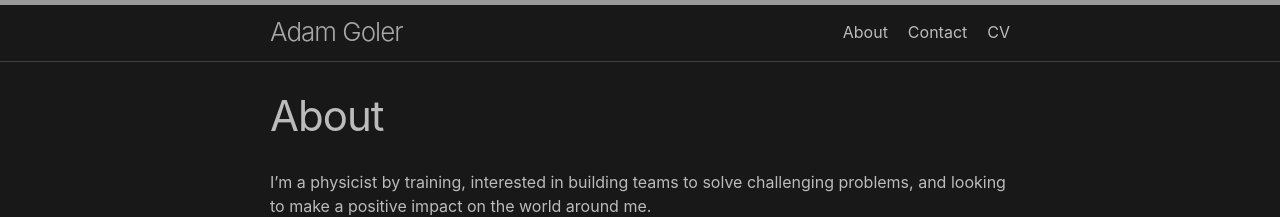
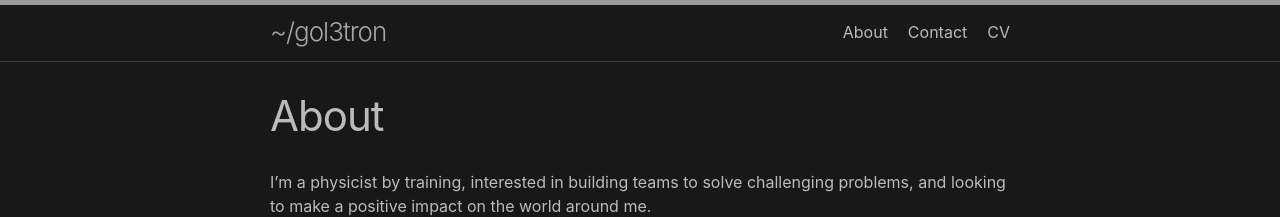
Before and after one commit to gol3tron/gol3tron.github.io, a Jekyll site: the page built from about.md, in a window 1280 px wide. Shown: the top 217 px of the page. Built offline with Jekyll 4.4.1, drawn with Linux system fonts in a browser that asks for light colours.

Commit message:
Update _config.yml

```diff
--- a/_config.yml
+++ b/_config.yml
@@ -1,4 +1,4 @@
-title: Adam Goler
+title: ~/gol3tron
 #description: "Fear is the mind killer."
 
 author:
```
